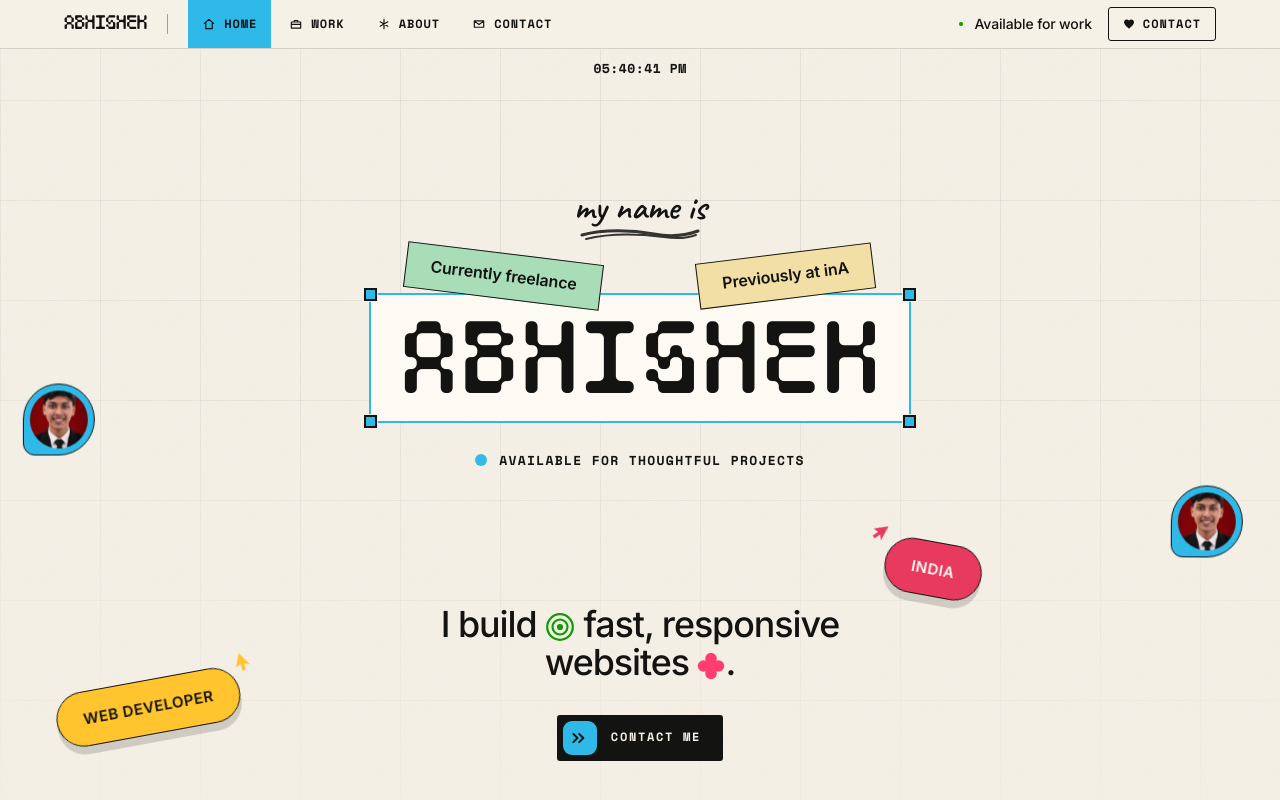
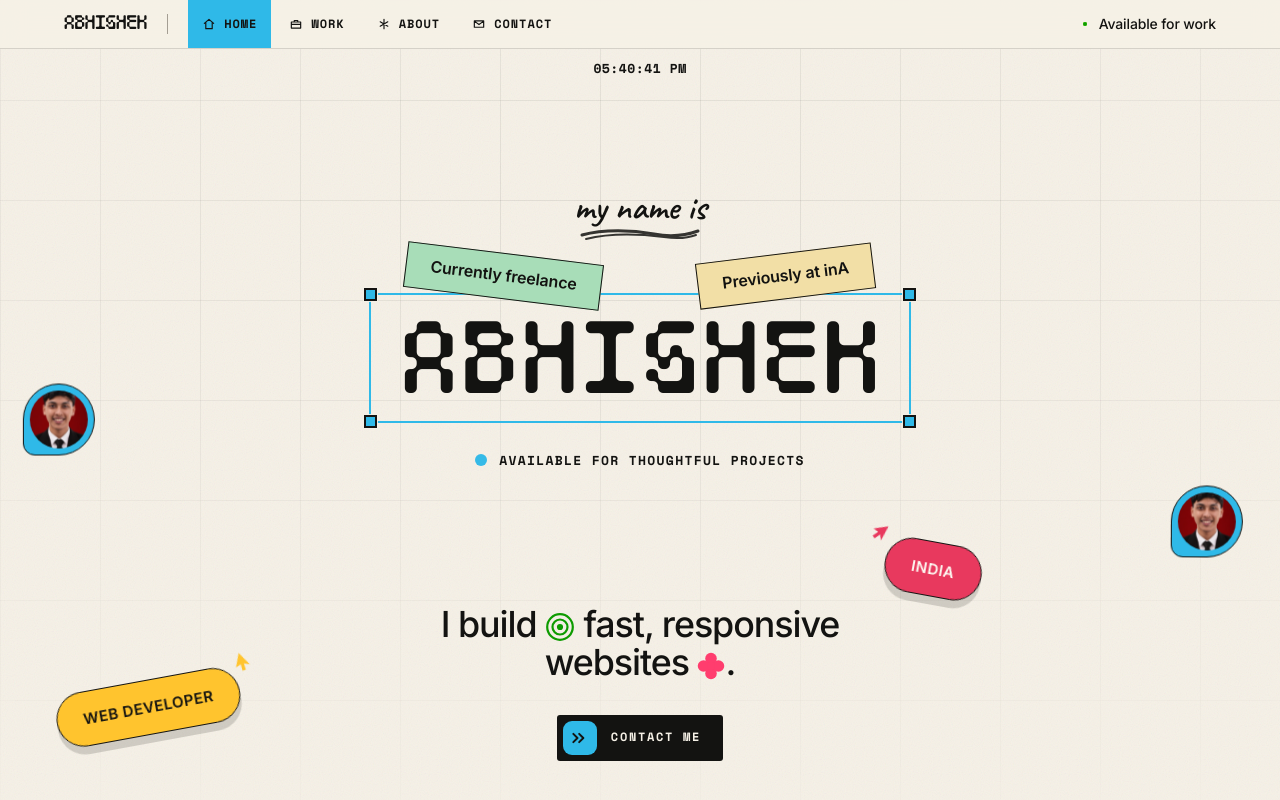
Before and after one commit to ABHISHEK-ROSHAN-000/Portfolio, a website built with Vite: page index.html in a window 1280 px wide. Shown: the top 800 px of the page. Built offline with nearby package versions, Linux system fonts and the light colour scheme; some packages are replaced by stand-ins of ours.

Commit message:
refactor: remove redundant contact button and update styles
Remove the redundant contact button from the header across all pages, including the contact page where it would create a self-referencing link. Update the button style to use a transparent background for a cleaner look.

```diff
--- a/index.html
+++ b/index.html
@@ -41,7 +41,6 @@
           <span class="pulse-dot" aria-hidden="true"><span></span></span>
           <span class="available-text">Available for work</span>
         </div>
-        <a class="contact-btn" href="./contact.html"><svg viewBox="0 0 24 24" width="12" height="12" aria-hidden="true" focusable="false"><path d="M12 21.35l-1.45-1.32C5.4 15.36 2 12.28 2 8.5 2 5.42 4.42 3 7.5 3c1.74 0 3.41.81 4.5 2.09C13.09 3.81 14.76 3 16.5 3 19.58 3 22 5.42 22 8.5c0 3.78-3.4 6.86-8.55 11.54L12 21.35z" fill="currentColor"/></svg>Contact</a>
       </div>
     </div>
   </header>
--- a/src/style.css
+++ b/src/style.css
@@ -609,7 +609,7 @@ a:focus-visible, button:focus-visible {
   max-width: 100%;
   padding: 16px 28px;
   border: 2px solid var(--hero-cyan);
-  background: #fdfaf3;
+  background: transparent;
 }
 
 .hero-name {
```
Also changed, not shown: 404.html (+0 -1 lines), about.html (+0 -1 lines), contact.html (+0 -1 lines), work-detail.html (+0 -1 lines), work.html (+0 -1 lines).
